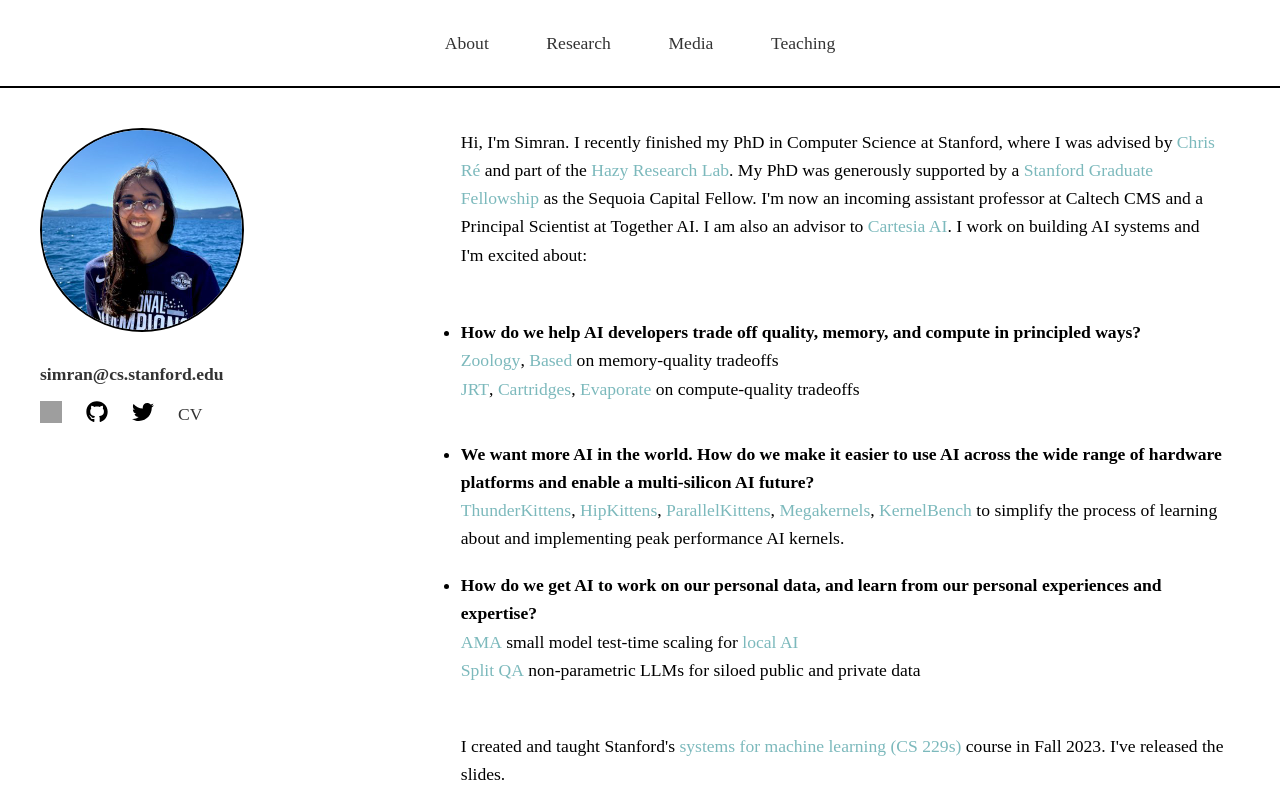
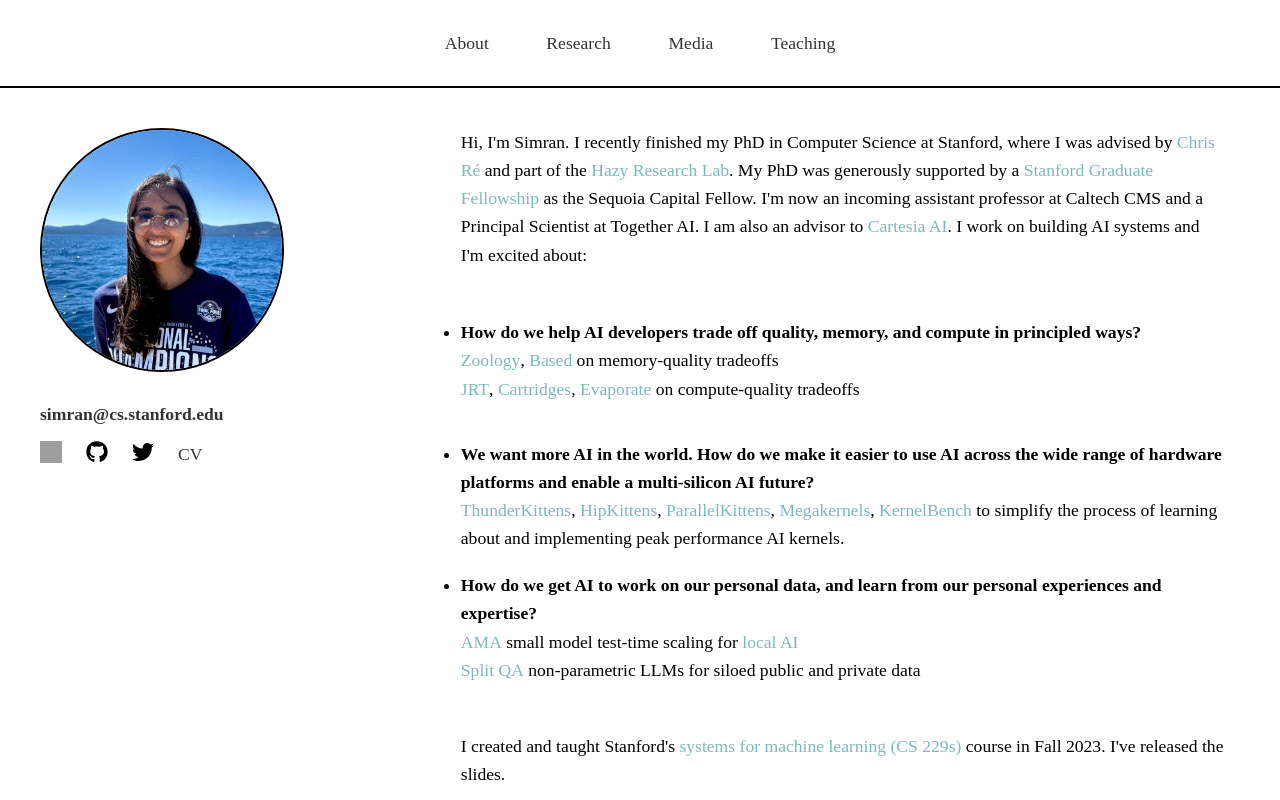
Before and after one commit to simran-arora/simran-arora.github.io, a React (Create React App) app: page / in a window 1280 px wide. Shown: the top 800 px of the page. Built offline with nearby package versions, Linux system fonts and the light colour scheme; grey boxes are pictures that could not be loaded.

Commit message:
update website

```diff
--- a/src/About/About.css
+++ b/src/About/About.css
@@ -15,7 +15,7 @@
 
   .about-image {
 	width: 100%;
-	max-width: 200px;
+	max-width: 240px;
 	border-radius: 100%;
 	border: 2px solid black;
   }
```
